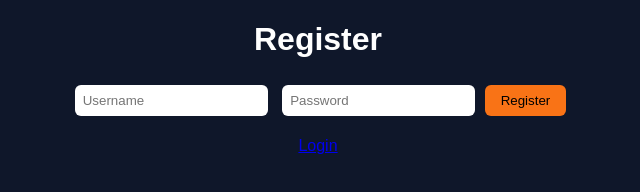
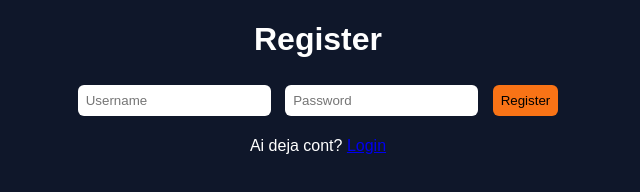
Before and after one commit to aspecttt67/so2-faceit, a website: page public/register.html in a window 1280 px wide. Shown: the whole page, without its empty margins (322-962 px from the left). Drawn offline with Linux system fonts and the light colour scheme.

Commit message:
Update register.html

```diff
--- a/public/register.html
+++ b/public/register.html
@@ -2,11 +2,12 @@
 <html lang="ro">
 <head>
 <meta charset="UTF-8">
-<title>Register - Standoff 2 Faceit</title>
+<title>Register</title>
+<meta name="viewport" content="width=device-width, initial-scale=1.0" />
 <style>
   body { font-family: Arial; background:#0f172a; color:#fff; text-align:center; }
-  input { margin:5px; padding:8px; border-radius:6px; border:none; }
-  button { padding:8px 16px; border-radius:6px; background:#f97316; border:none; cursor:pointer; }
+  input, button { margin:5px; padding:8px; border-radius:6px; border:none; }
+  button { cursor:pointer; background:#f97316; color:#000; }
 </style>
 </head>
 <body>
@@ -16,6 +17,6 @@
   <input name="password" type="password" placeholder="Password" required>
   <button type="submit">Register</button>
 </form>
-<p><a href="/">Login</a></p>
+<p>Ai deja cont? <a href="/">Login</a></p>
 </body>
 </html>
```
